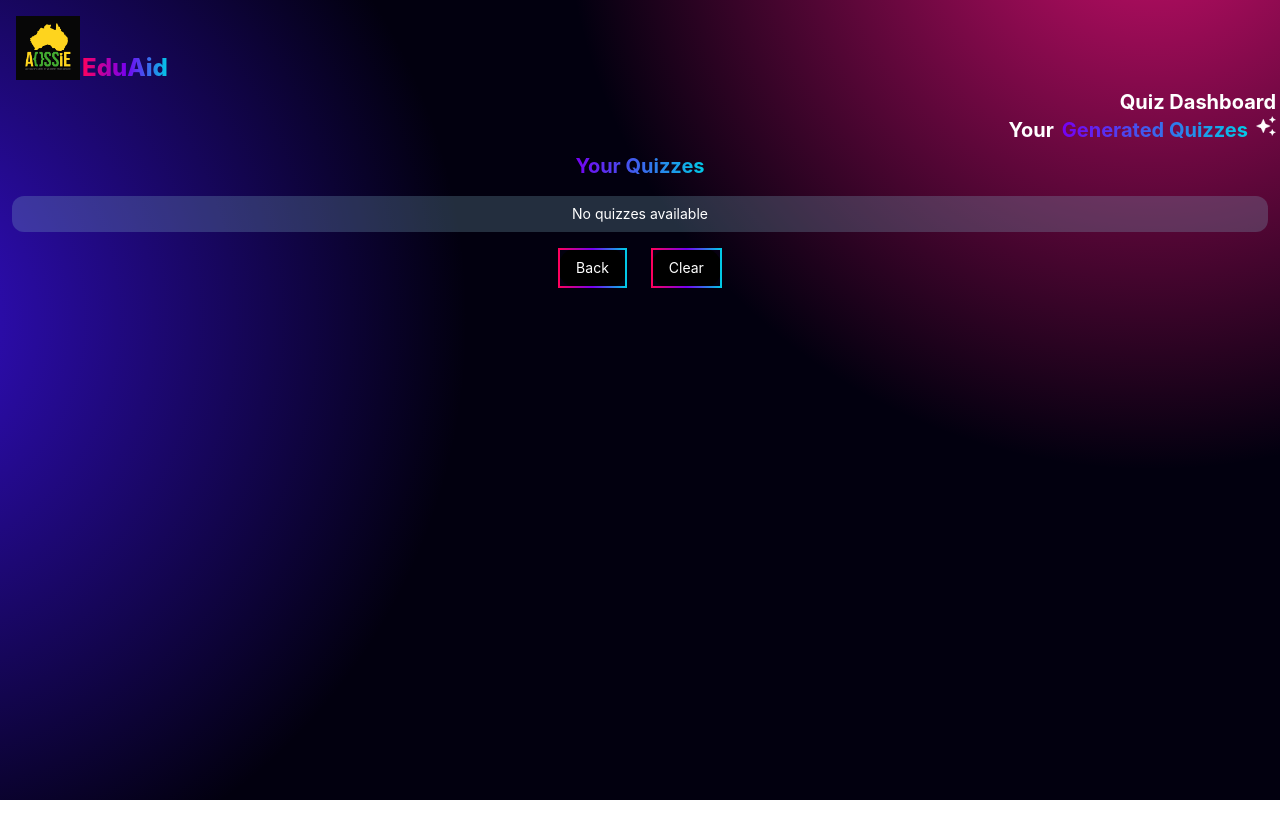
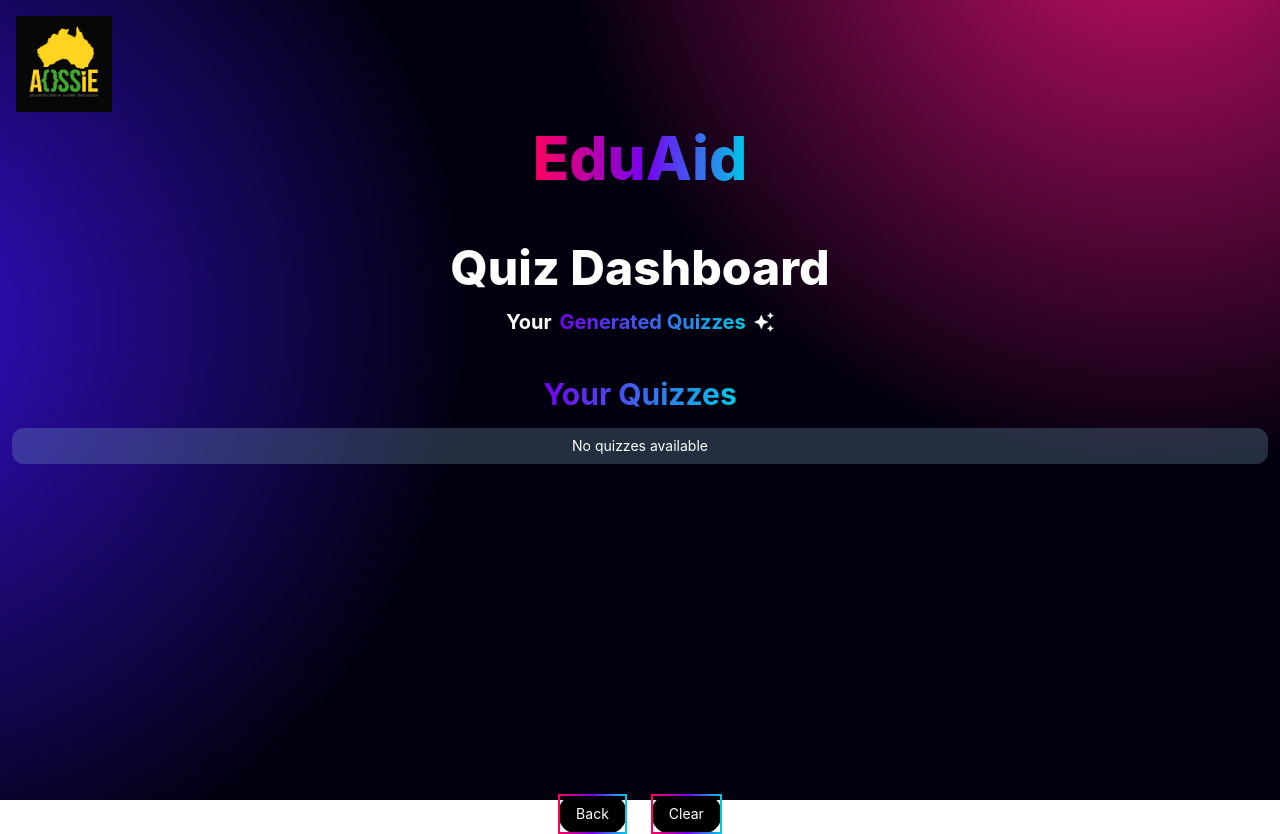
Before and after one commit to AOSSIE-Org/EduAid, a React (Create React App) app in the folder eduaid_web/: page /history in a window 1280 px wide. Before the commit the page ends 800 px from the top, so only its background shows below. Built offline with nearby package versions, Linux system fonts and the light colour scheme.

Commit message:
enhanced layout and ui of history page

```diff
--- a/eduaid_web/src/pages/Previous.jsx
+++ b/eduaid_web/src/pages/Previous.jsx
@@ -30,9 +30,13 @@ const Previous = () => {
     <div className="popup w-screen h-screen bg-[#02000F] flex flex-col justify-center items-center">
       <div className="w-full h-full bg-cust bg-opacity-50 bg-custom-gradient">
         <a href="/">
-          <div className="flex items-end gap-[2px]">
-            <img src={logo} alt="logo" className="w-16 my-4 ml-4 block" />
-            <div className="text-2xl mb-3 font-extrabold">
+        <div className="flex items-end  gap-[2px]">
+        <img src={logo} alt="logo" className="w-24 my-4 ml-4 block" />
+
+        </div>
+          <div className="flex items-center justify-center gap-[2px]">
+
+            <div className="text-6xl mb-14 font-extrabold">
               <span className="bg-gradient-to-r from-[#FF005C] to-[#7600F2] text-transparent bg-clip-text">
                 Edu
               </span>
@@ -42,18 +46,28 @@ const Previous = () => {
             </div>
           </div>
         </a>
-        <div className="text-right mt-[-8px] mx-1">
-          <div className="text-white text-xl font-bold">Quiz Dashboard</div>
-          <div className="text-white text-right justify-end flex gap-2 text-xl font-bold">
+        <div className="flex flex-col items-center justify-center  mx-1 text-center">
+           {/* Quiz Dashboard */}
+            <div className="text-white text-5xl font-extrabold mb-2">
+               Quiz Dashboard
+              </div>
+
+            {/* Separator */}
+            <div className="mb-2"></div>
+
+             {/* Your Generated Quizzes */}
+            <div className="text-white flex justify-center items-center gap-2 text-xl font-bold">
             Your{" "}
-            <span className="bg-gradient-to-r from-[#7600F2] to-[#00CBE7] text-transparent bg-clip-text">
-              Generated Quizzes
-            </span>{" "}
-            <img className="h-[20px] w-[20px]" src={stars} alt="stars" />
-          </div>
+           <span className="bg-gradient-to-r from-[#7600F2] to-[#00CBE7] text-transparent bg-clip-text">
+           Generated Quizzes
+           </span>{" "}
+          <img className="h-[20px] w-[20px]" src={stars} alt="stars" />
         </div>
+      </div>
+        <div className="mb-10"></div>
+
         <div className="text-center my-2 text-sm">
-          <span className="bg-gradient-to-r text-xl from-[#7600F2] text-center to-[#00CBE7] font-bold text-transparent bg-clip-text">
+          <span className="bg-gradient-to-r text-3xl from-[#7600F2] text-center to-[#00CBE7] font-bold text-transparent bg-clip-text">
             Your Quizzes
           </span>{" "}
         </div>
@@ -62,6 +76,8 @@ const Previous = () => {
             <div className="text-center text-white text-sm">
               No quizzes available
             </div>
+
+
           ) : (
             <ul className="space-y-2 max-h-96 overflow-y-auto">
               {quizzes.map((quiz, index) => (
@@ -82,7 +98,8 @@ const Previous = () => {
             </ul>
           )}
         </div>
-        <div className="flex my-2 justify-center gap-6 items-start">
+        <div className="flex my-2 justify-center gap-6 items-start" style={{ marginTop: '330px' }}>
+
           <div>
             <button
               onClick={handleBack}
```
